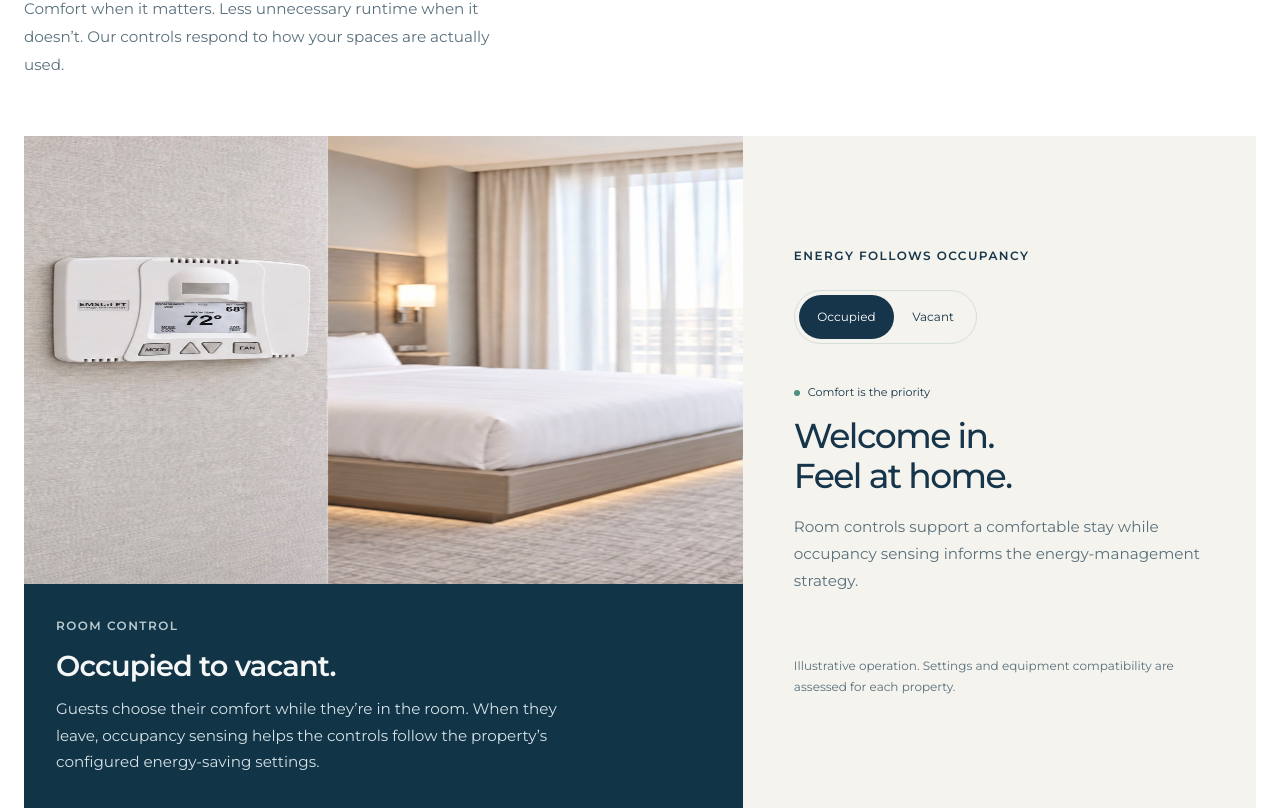
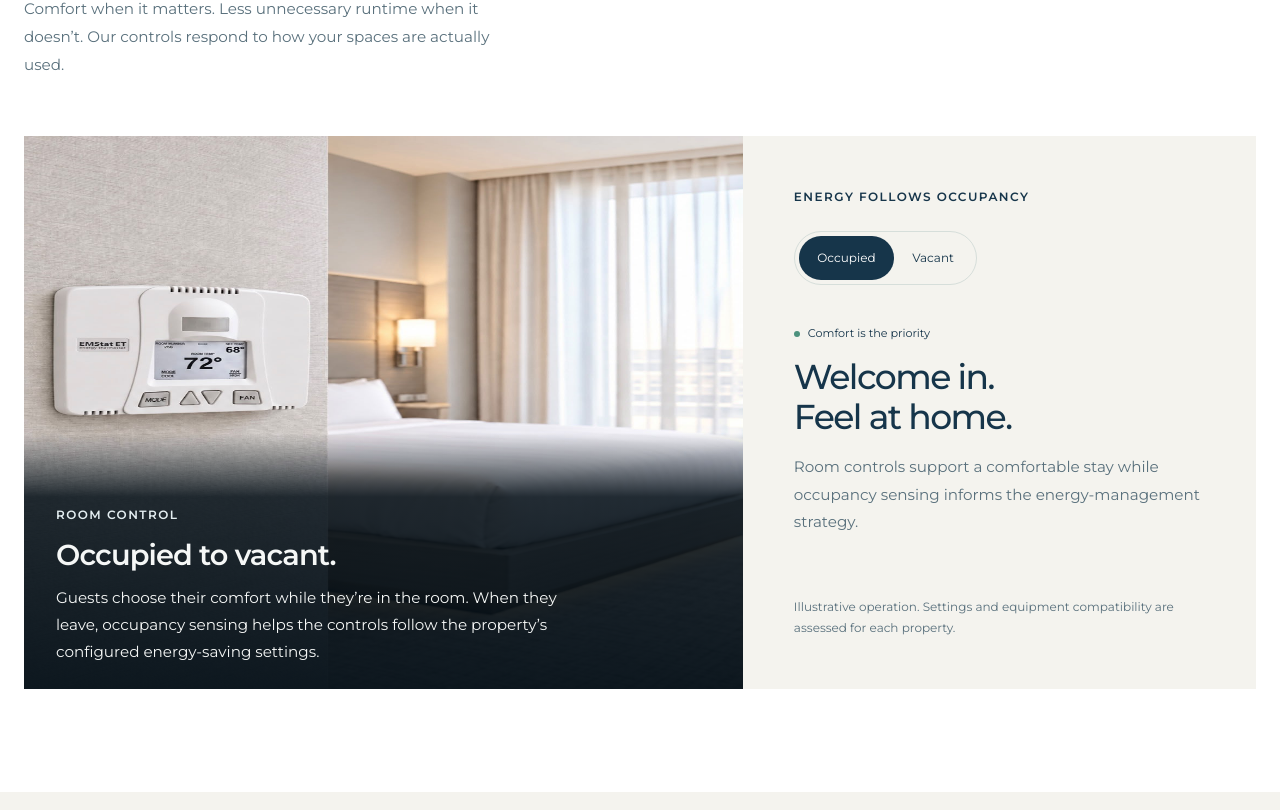
Before and after one commit to MannLester/Lodge-Tech-Website, a Next.js app in the folder apps/web/: page / in a window 1280 px wide. Shown: the part 1011-1821 px from the top of the page. Built offline with nearby package versions, Linux system fonts and the light colour scheme.

Commit message:
frontend: restore the occupancy photo overlay with readable text

```diff
--- a/apps/web/src/app/marketing.css
+++ b/apps/web/src/app/marketing.css
@@ -138,11 +138,8 @@
 }
 .marketing-site .occupancy-photo {
   position: relative;
-  min-height: clamp(22rem, 35vw, 32rem);
+  min-height: 34rem;
   overflow: hidden;
-}
-.marketing-site .occupancy-scene {
-  min-width: 0;
 }
 .marketing-site .occupancy-photo img {
   opacity: 0;
@@ -162,14 +159,20 @@
   }
 }
 .marketing-site .occupancy-caption {
+  position: absolute;
+  inset: auto 0 0;
   display: grid;
   gap: 0.75rem;
-  padding: clamp(1.5rem, 3vw, 2rem);
-  background: #123447;
+  padding: 4.5rem clamp(1.5rem, 3vw, 2rem) 1.5rem;
+  background: linear-gradient(
+    transparent,
+    rgb(4 15 23 / 86%) 4rem,
+    rgb(4 15 23 / 95%)
+  );
   color: #f5f7f6;
 }
 .marketing-site .occupancy-caption .chapter-label {
-  color: #b7cbd2;
+  color: #e4eef1;
 }
 .marketing-site .occupancy-caption h3 {
   font-size: clamp(1.2rem, 2.3vw, 1.8rem);
@@ -179,7 +182,7 @@
 }
 .marketing-site .occupancy-caption p:not(.chapter-label) {
   max-width: 34rem;
-  color: #d5e2e7;
+  color: #f5f7f6;
   font-size: 0.95rem;
   line-height: 1.75;
 }
@@ -2398,7 +2401,7 @@
     margin-top: 0;
   }
   .marketing-site .occupancy-photo {
-    min-height: 20rem;
+    min-height: 26rem;
   }
   .marketing-site .occupancy-layout {
     position: relative;
--- a/apps/web/src/features/home/ui/value-section.tsx
+++ b/apps/web/src/features/home/ui/value-section.tsx
@@ -29,8 +29,7 @@ export function ValueSection() {
           </p>
         </div>
         <div className="occupancy-layout">
-          <figure className="occupancy-scene">
-            <div className="occupancy-photo" data-occupied={occupied}>
+          <figure className="occupancy-photo" data-occupied={occupied}>
             <Image
               alt={
                 occupied
@@ -47,9 +46,7 @@ export function ValueSection() {
             />
             <Image
               alt={
-                  occupied
-                    ? ""
-                    : "Illustrative thermostat in a vacant guest room"
+                occupied ? "" : "Illustrative thermostat in a vacant guest room"
               }
               aria-hidden={occupied}
               className="object-cover object-[center_44%]"
@@ -59,7 +56,6 @@ export function ValueSection() {
               sizes="(max-width: 767px) 92vw, 60vw"
               src={vacantRoomImage}
             />
-            </div>
             <figcaption className="occupancy-caption">
               <p className="chapter-label">Room control</p>
               <h3>Occupied to vacant.</h3>
```
Also changed, not shown: 1 other file (tests, documents, lock files or other folders). Lines whose indentation alone changed are shown as unchanged.
